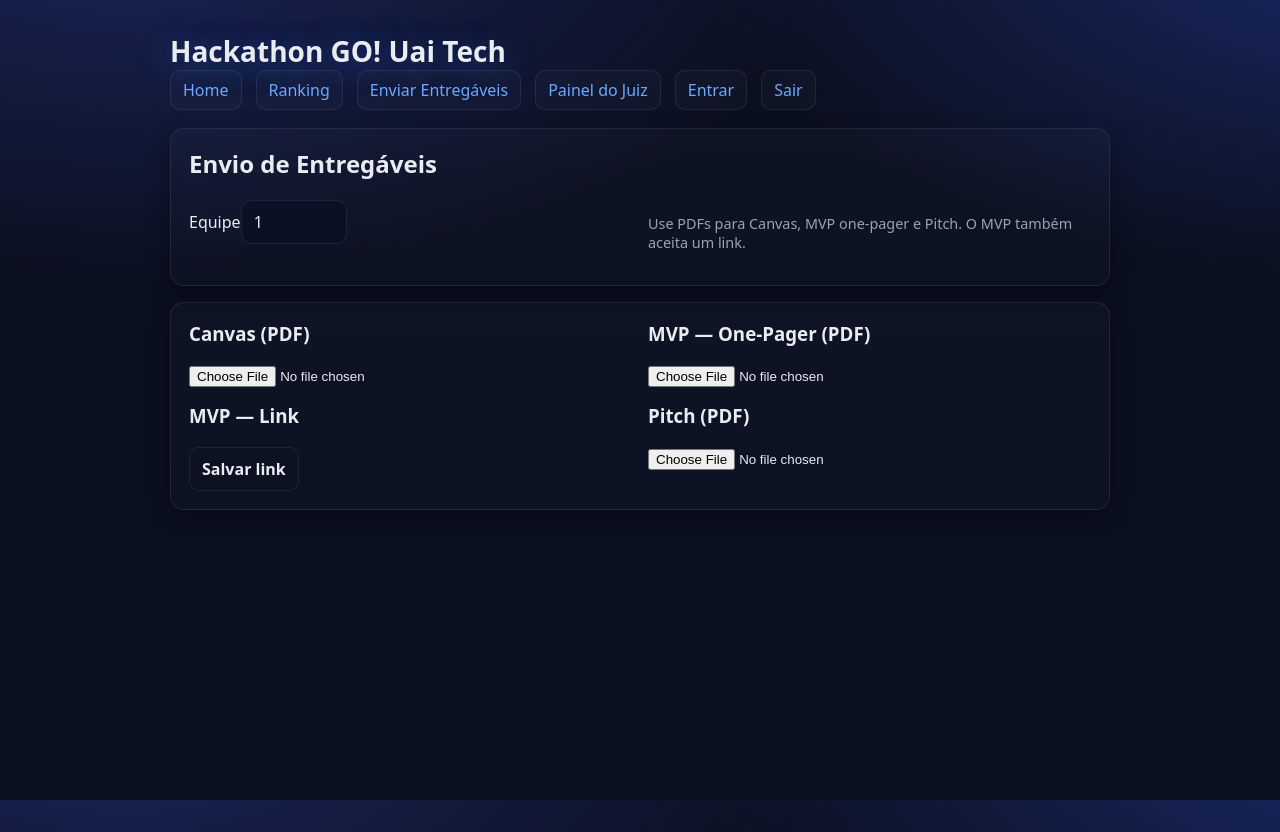
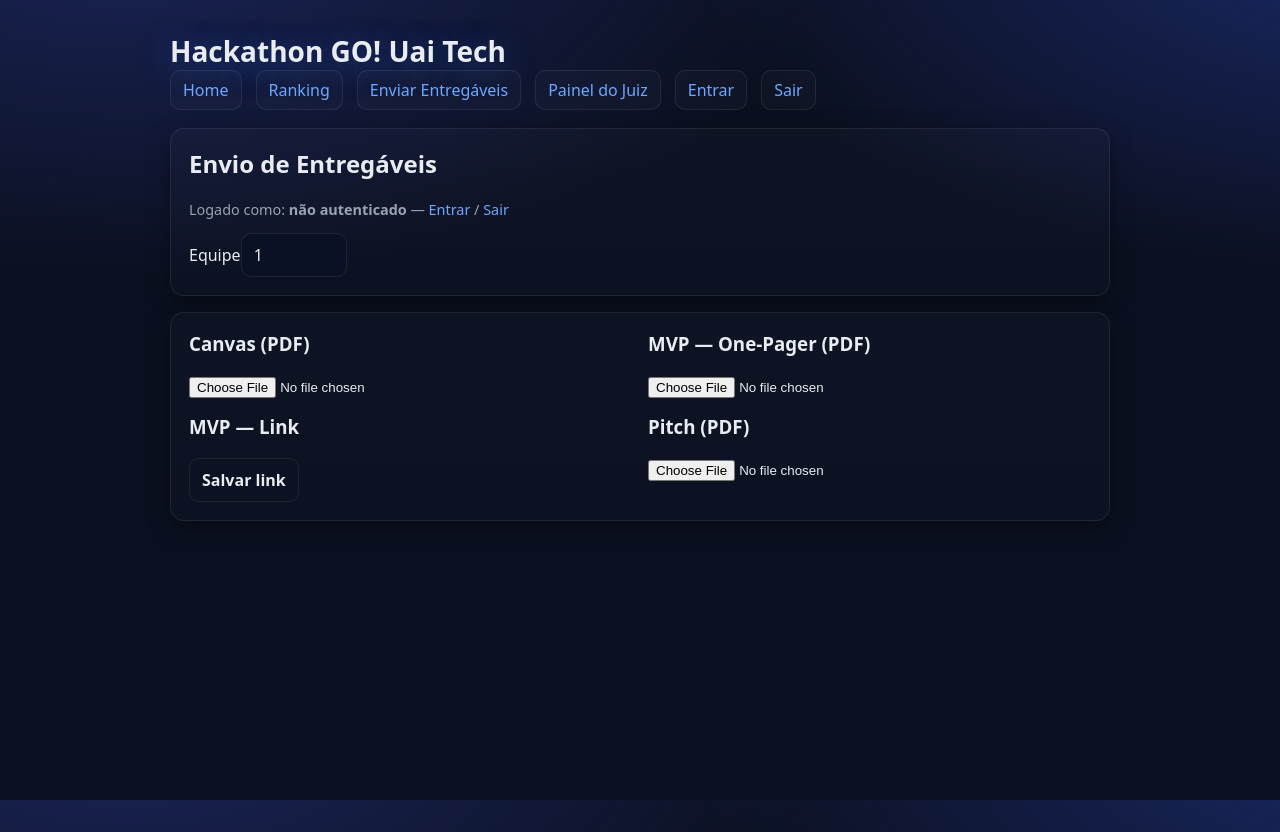
Before and after one commit to christiannepimenta/hackathon-web, a Next.js app: page /team in a window 1280 px wide. Built offline with nearby package versions, Linux system fonts and the light colour scheme; no server answers.

Commit message:
Update page.jsx

```diff
--- a/app/team/page.jsx
+++ b/app/team/page.jsx
@@ -1,13 +1,18 @@
-// app/team/page.jsx
 "use client";
-import { useState } from "react";
+import { useEffect, useState } from "react";
 const API = process.env.NEXT_PUBLIC_API_BASE;
 
 export default function Team() {
+  const [email, setEmail] = useState("");
   const [team, setTeam] = useState(1);
-  const [log, setLog]   = useState("");
+  const [log, setLog] = useState("");
+
+  useEffect(()=>{
+    fetch("/api/auth/session").then(r=>r.json()).then(s=>setEmail(s?.user?.email || ""));
+  },[]);
 
   async function upload(tipo, file) {
+    if (!email) { setLog("Faça login em /api/auth/signin"); return; }
     if (!file) return alert("Selecione um PDF");
     const fd = new FormData();
     fd.append("team_numero", String(team));
@@ -18,6 +23,7 @@ export default function Team() {
   }
 
   async function salvarLink() {
+    if (!email) { setLog("Faça login em /api/auth/signin"); return; }
     const url = prompt("Cole o link https:// (repo, demo ou vídeo)");
     if (!url || !/^https?:\/\//i.test(url)) return;
     const r = await fetch(`${API}/deliverables/link`, {
@@ -31,25 +37,21 @@ export default function Team() {
     <main className="grid">
       <section className="card">
         <h2 style={{marginTop:0}}>Envio de Entregáveis</h2>
-        <div className="grid grid-2">
-          <label>Equipe
-            <input className="input" type="number" min={1} max={10}
-                   value={team} onChange={e=>setTeam(Number(e.target.value))}/>
-          </label>
-          <p className="note">Use PDFs para Canvas, MVP one-pager e Pitch. O MVP também aceita um link.</p>
-        </div>
+        <p className="note">Logado como: <b>{email || "não autenticado"}</b> — <a href="/api/auth/signin">Entrar</a> / <a href="/api/auth/signout">Sair</a></p>
+        <label>Equipe
+          <input className="input" type="number" min={1} max={10}
+                 value={team} onChange={e=>setTeam(Number(e.target.value))}/>
+        </label>
       </section>
 
       <section className="card grid grid-2">
         <div>
           <h3 style={{marginTop:0}}>Canvas (PDF)</h3>
-          <input type="file" accept="application/pdf"
-                 onChange={e=>upload("canvas_pdf", e.target.files?.[0])}/>
+          <input type="file" accept="application/pdf" onChange={e=>upload("canvas_pdf", e.target.files?.[0])}/>
         </div>
         <div>
           <h3 style={{marginTop:0}}>MVP — One-Pager (PDF)</h3>
-          <input type="file" accept="application/pdf"
-                 onChange={e=>upload("mvp_onepager_pdf", e.target.files?.[0])}/>
+          <input type="file" accept="application/pdf" onChange={e=>upload("mvp_onepager_pdf", e.target.files?.[0])}/>
         </div>
         <div>
           <h3 style={{marginTop:0}}>MVP — Link</h3>
@@ -57,8 +59,7 @@ export default function Team() {
         </div>
         <div>
           <h3 style={{marginTop:0}}>Pitch (PDF)</h3>
-          <input type="file" accept="application/pdf"
-                 onChange={e=>upload("pitch_pdf", e.target.files?.[0])}/>
+          <input type="file" accept="application/pdf" onChange={e=>upload("pitch_pdf", e.target.files?.[0])}/>
         </div>
       </section>
 
```
